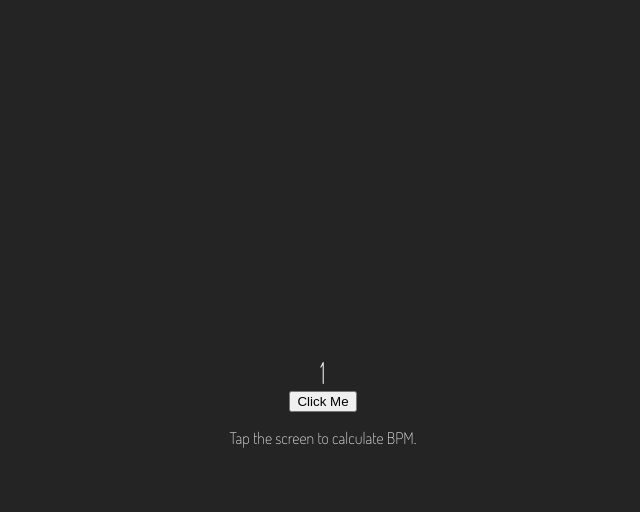
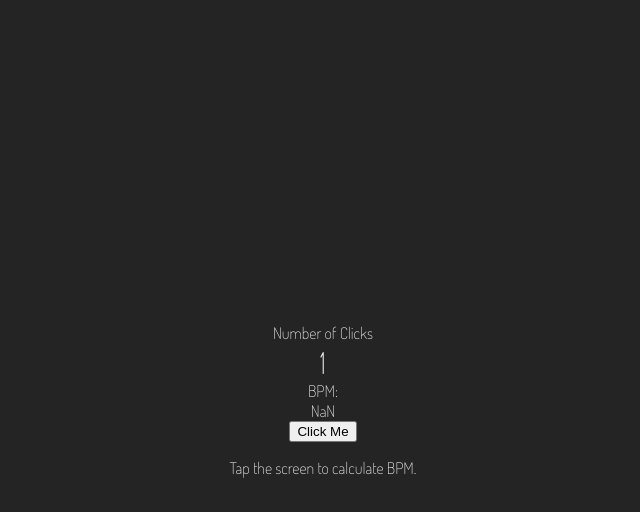
Before and after one commit to dunkkle/bpm-counter, a plain HTML site: page index.html in a window 1280 px wide. Both pictures are taken after a click on the button "Click Me". Shown: the whole page, without its empty margins (317-957 px from the left). Drawn offline with Linux system fonts and the light colour scheme; a web font is replaced by a local one.

Commit message:
made some stuff work

```diff
--- a/index.html
+++ b/index.html
@@ -17,9 +17,16 @@
 <body>
 
 <div class="main-container">
+	<div>
+		Number of Clicks
+	</div>
+	<div id="counter" class="bpm-container">
 
-	<div id="counter" class="bpm-container">
-		124
+	</div>
+
+	<div>BPM:</div>
+	<div id="bpm">
+
 	</div>
 
 	<button class="bpm-counter-button" data-label="test" onClick="bpmCounter()">Click Me</button>
--- a/scripts.js
+++ b/scripts.js
@@ -15,25 +15,66 @@
 
 var clickCounter = 0;
 var clicks = [];
+var clickIntervals = [];
+var averageClickInterval = 0;
+var bpm = 0;
 
 function calculateBpm() {
+
+	// Iterate through the clicks array, comparing deltas
+	// Make sure that the loop is going to end before getting to the last
+	// item in the array.
+
+	for (var i = 0; (i + 1) < (clicks.length -1); i++) {
+		olderClick = clicks[i];
+		newerClick = clicks[i+1];
+
+		// get the time difference between two clicks
+		clickDelta = newerClick - olderClick;
+
+		// add that interval to the clickIntervals array
+		clickIntervals.push(clickDelta);
+		}
+
+	// find the average interval
+	// https://developer.mozilla.org/en-US/docs/Web/JavaScript/Reference/Global_Objects/Array/Reduce
+
+	var totalClicks = clickIntervals.length;
+	var totalClickTime = clickIntervals.reduce(function(a,b) {
+		return a + b;
+	},0);
+
+	averageClickInterval = totalClickTime/totalClicks;
+
+	console.log(averageClickInterval);
+
+	//convert Interval to BPM
+
+	bpm = totalClicks/(averageClickInterval/1000);
+
+	//display bpm
+	document.getElementById('bpm').innerHTML = bpm;
 
 }
 
 function bpmCounter() {
 
+		//  Get the time of the click event
 		var singleClickTime = new Date().getTime();
+		//var clickID = singleClickTime.toString();
+		var clickID = singleClickTime;
 
+		// increment the click counter
 		clickCounter ++;
 
-		var clickId = clickCounter + "_" + singleClickTime;
+		// save the click event time and push it into the clicks array
+		var clickEvent = clickID;
+		clicks.push(clickEvent);
 
-		clicks.push(clickId);
-
+		// increment visible click counter so we know what's going on
 		document.getElementById('counter').innerHTML = clickCounter;
-
 		console.log("You clicked a button! \nIt has been clicked " + clickCounter + " times.");
-
+		console.log(clicks);
 	// Run the BPM Calculator
 	calculateBpm();
 }
```
